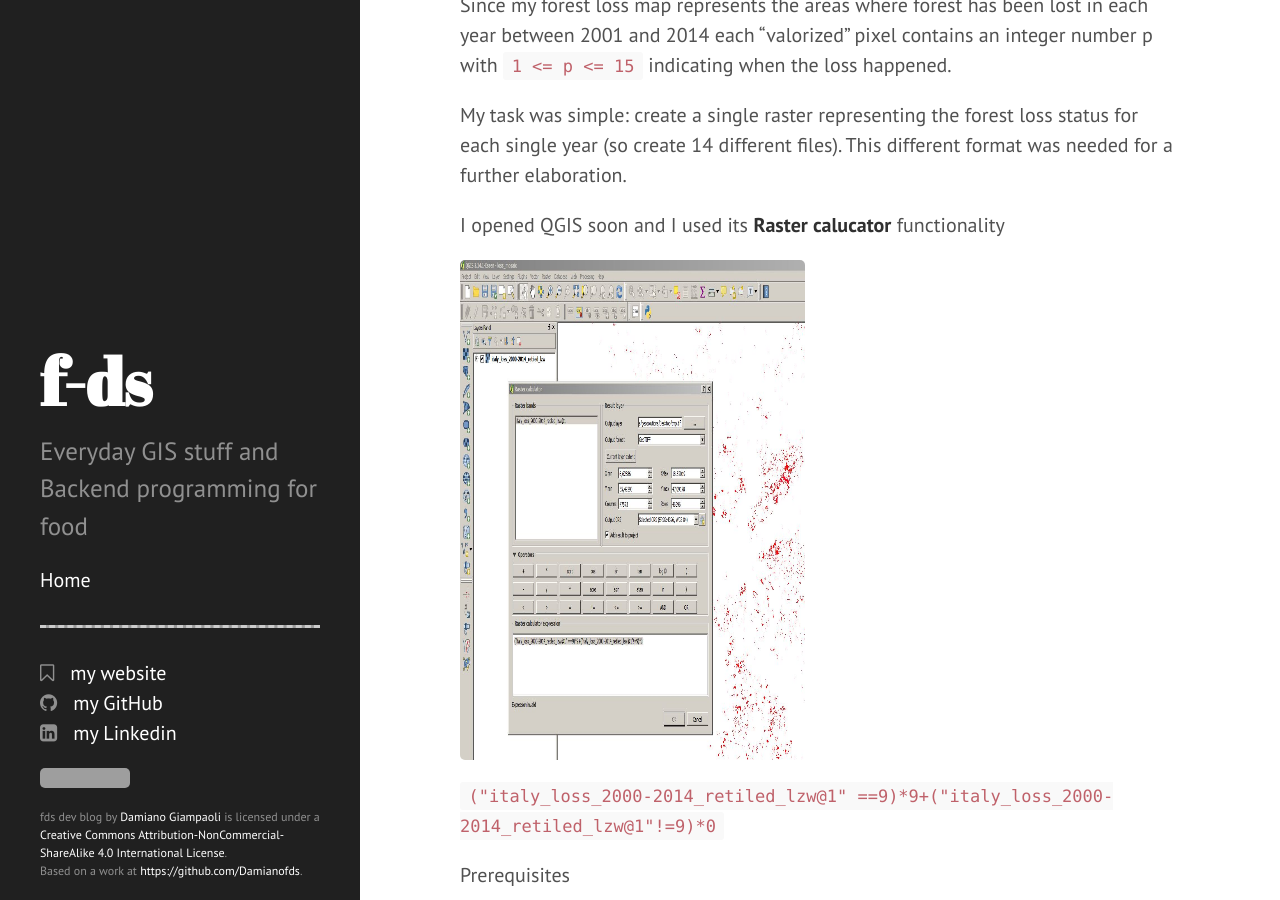
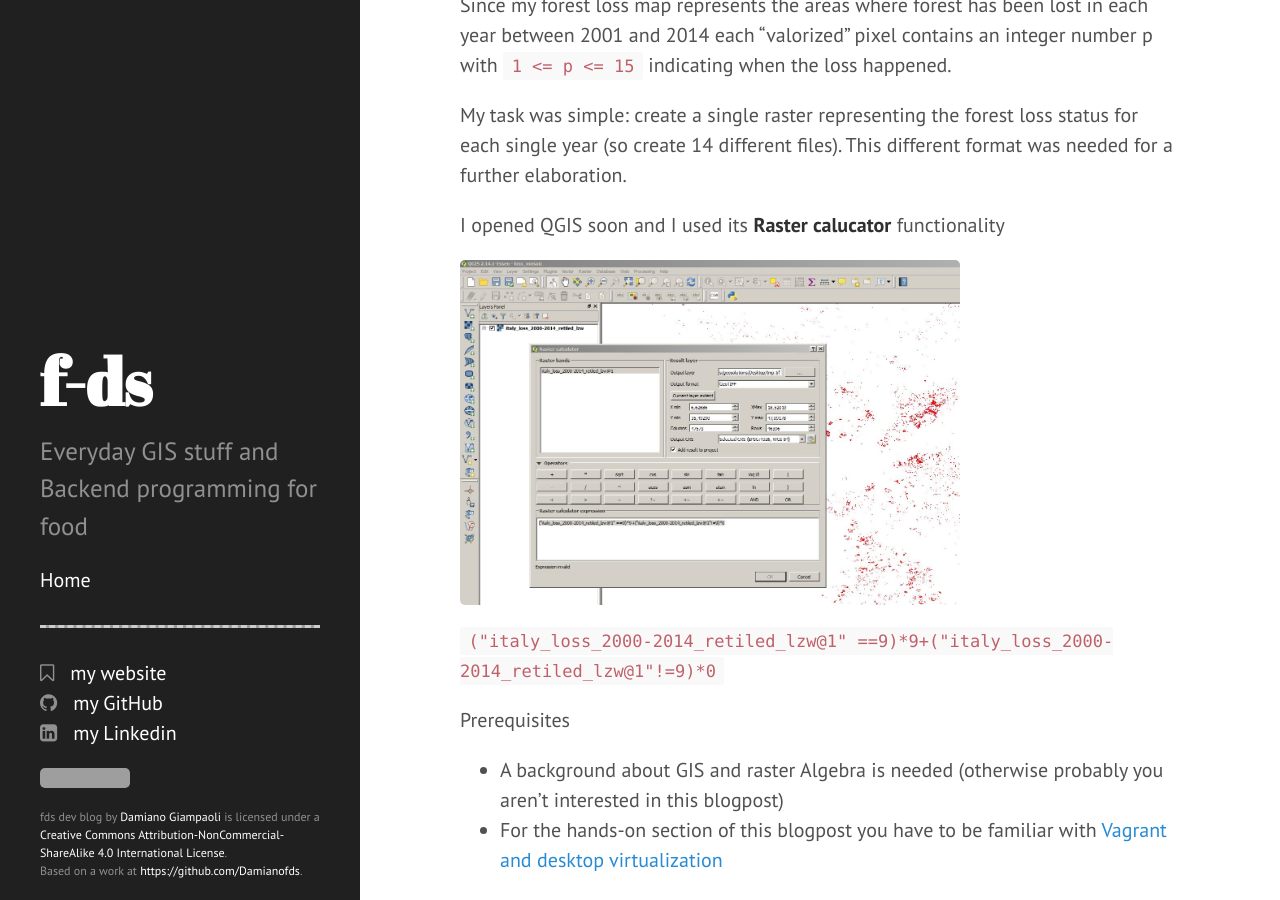
Before and after one commit to f-ds/f-ds.github.io, a Jekyll site: the page built from _posts/2016-04-18-raster-algebra-with-gdal-and-no-qgis.markdown, in a window 1280 px wide and 900 px high, scrolled down 350 px. Built offline with Jekyll 4.4.1, drawn with Linux system fonts in a browser that asks for light colours; nearby versions of some CDN libraries; grey boxes are pictures that could not be loaded.

Commit message:
Post update: Raster algebra with GDAL (and no QGIS)

```diff
--- a/_posts/2016-04-18-raster-algebra-with-gdal-and-no-qgis.markdown
+++ b/_posts/2016-04-18-raster-algebra-with-gdal-and-no-qgis.markdown
@@ -13,7 +13,7 @@ My task was simple: create a single raster representing the forest loss status f
 
 I opened QGIS soon and I used its **Raster calucator** functionality
 
-![The QGis Raster Calculator GUI](https://rawgit.com/f-ds/f-ds.github.io/master/public/img/raster-calculator.jpg){: height="500px" width="345px"}
+![The QGis Raster Calculator GUI](https://rawgit.com/f-ds/f-ds.github.io/master/public/img/raster-calculator.jpg){: height="345px" width="500px"}
 
 `("italy_loss_2000-2014_retiled_lzw@1" ==9)*9+("italy_loss_2000-2014_retiled_lzw@1"!=9)*0`
 
```
